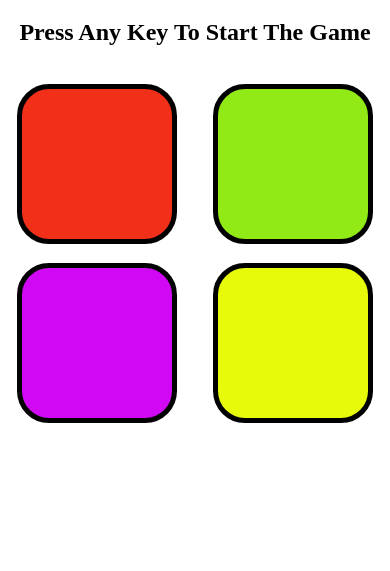
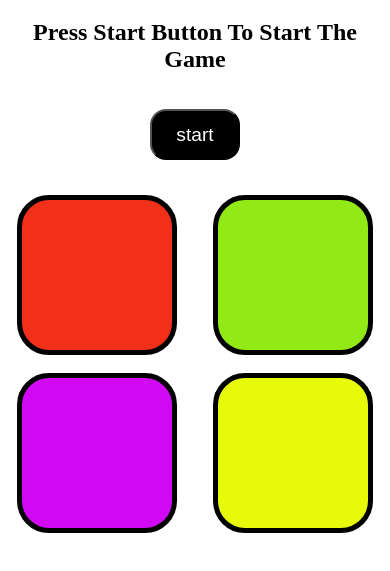
Before and after one commit to Surjeet1808/Simon-game, a plain HTML site: page index.html in a window 390 px wide. Shown: the part 61-632 px from the top of the page. Drawn offline with Linux system fonts and the light colour scheme.

Commit message:
added start button to start game in phone

```diff
--- a/gamescript.js
+++ b/gamescript.js
@@ -5,19 +5,21 @@ let userseq=[];
 let gameseq=[];
 let colours=["red","green","yellow","purple"]
 let h2=document.querySelector("h2");
-document.addEventListener("keypress",function(){
-    console.log("started");
-    if(started==false){
-        started=true;
-        levelup();
-    }
-});
+// document.addEventListener("keypress",function(){
+//     console.log("started");
+//     if(started==false){
+//         started=true;
+//         levelup();
+//     }
+// });
 function resetgame(){
     started=false;
     gameseq=[];
     userseq=[];
     level=0;
 }
+
+
 function checkseq(){
     let idx=userseq.length-1;
     if(gameseq[idx]==userseq[idx]){
@@ -27,7 +29,7 @@ function checkseq(){
     }
     else{
         maxscore=Math.max(maxscore,level);
-        h2.innerText=`Game over ! Your Score: ${level} Max Score: ${maxscore} Press any key to restart`;
+        h2.innerText=`Game over ! Your Score: ${level} Max Score: ${maxscore} Press Start button to restart`;
         let btncontaner=document.querySelector("body");
         btncontaner.classList.add("overflesh");
     setTimeout(function(){
@@ -37,6 +39,8 @@ function checkseq(){
         resetgame();
     }
 }
+
+
 function levelup(){
     userseq=[];
     level++;
@@ -74,3 +78,15 @@ for(btn of btns){
     );
 
 }
+
+
+//adding start btn feature
+
+let start_btn=document.getElementById("start-btn");
+start_btn.addEventListener("click",function(){
+    console.log("started");
+    if(started==false){
+        started=true;
+        levelup();
+    }
+});
--- a/gamestyle.css
+++ b/gamestyle.css
@@ -34,3 +34,12 @@ body{
 .overflesh{
     background-color: rgb(253, 85, 55);
 }
+#start-btn{
+    font-size: 1.2rem;
+    font-weight: 500;
+    padding: 0.8rem 1.5rem;
+    background-color: black;
+    color: white;
+    margin: 1rem;
+    border-radius: 1rem;
+}
--- a/index.html
+++ b/index.html
@@ -8,8 +8,10 @@
 </head>
 <body>
     <h1>Simon Game</h1>
-    <h2>Press Any Key To Start The Game</h2>
-
+    <h2>Press Start Button To Start The Game</h2>
+    <div class="start-btn">
+        <button id="start-btn">start</button>
+    </div>
     <div class="btn-container">
 
         <div class="firstline">
```
Also changed, not shown: 2 other files.
